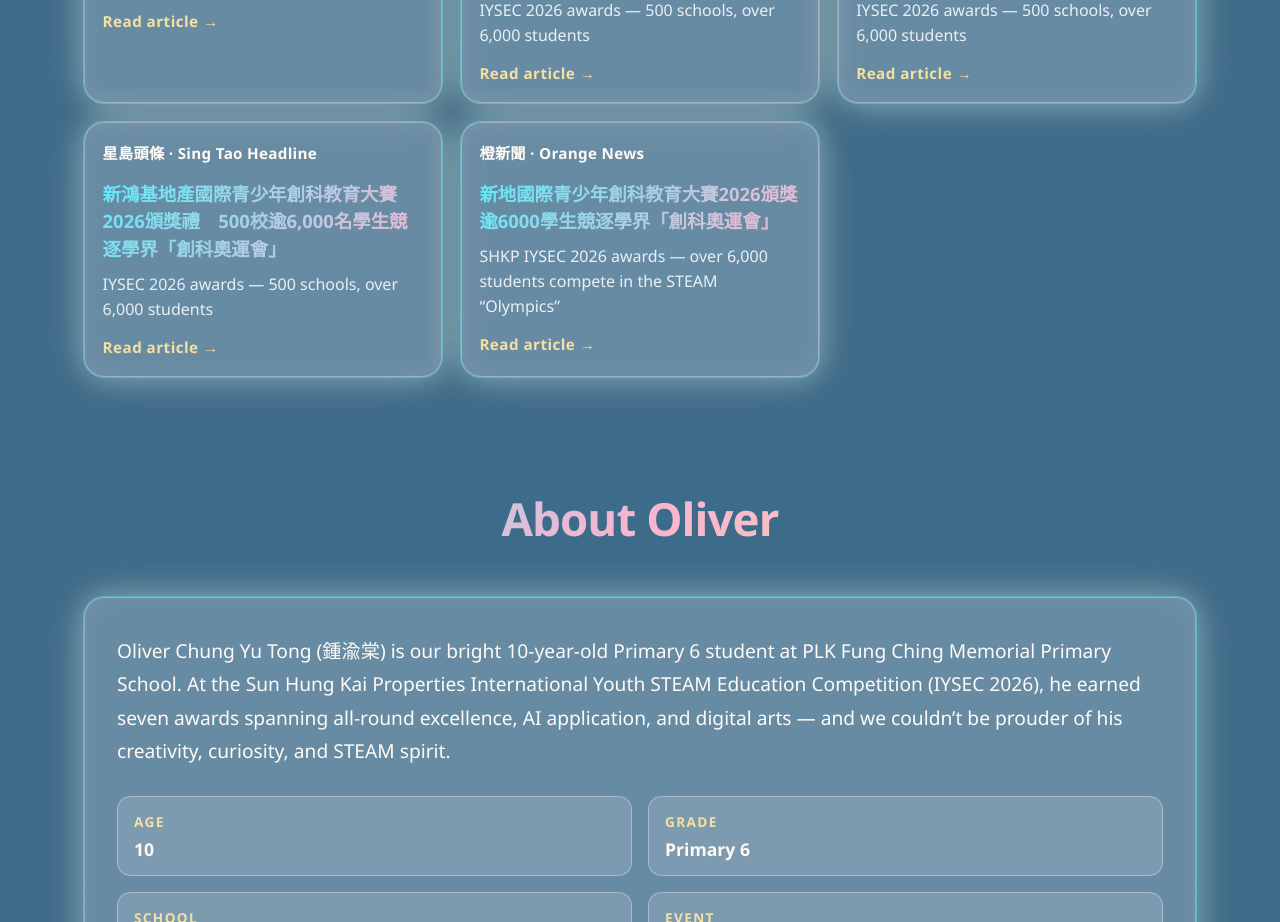
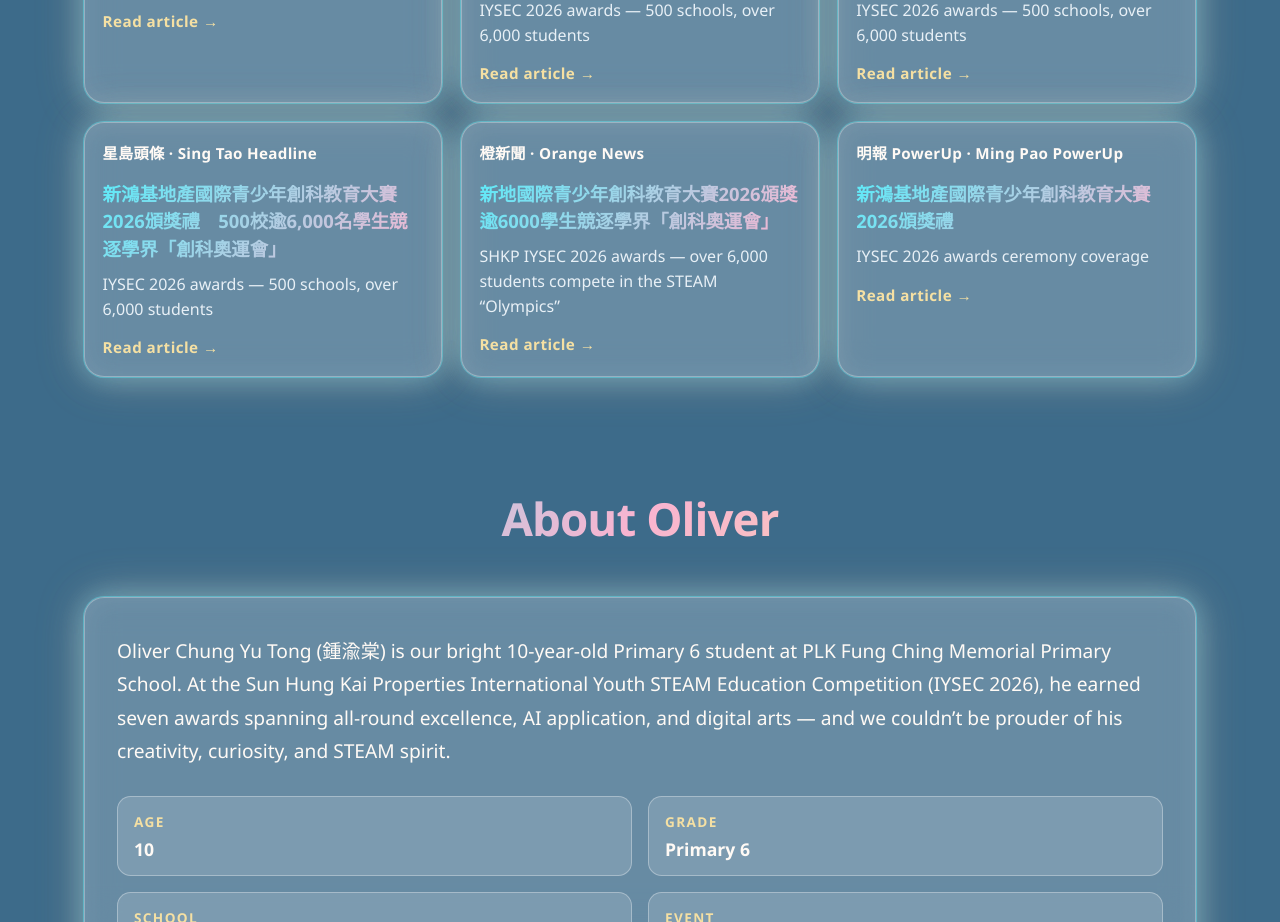
Before and after one commit to abc1235647899/oliver-iysec-2026, a React (Vite) app: page / in a window 1280 px wide. Shown: the part 6460-7382 px from the top of the page. Built offline with nearby package versions, Linux system fonts and the light colour scheme.

Commit message:
chore(media): add Ming Pao PowerUp press link (headline/date unavailable due to Cloudflare)
Co-authored-by: abc1235647899 <abc1235647899@users.noreply.github.com>

```diff
--- a/src/data/media.ts
+++ b/src/data/media.ts
@@ -41,4 +41,10 @@ export const mediaItems: MediaItem[] = [
     titleEnShort: 'SHKP IYSEC 2026 awards — over 6,000 students compete in the STEAM “Olympics”',
     url: 'https://www.orangenews.hk/vgly/VW2JFpF/%E6%96%B0%E5%9C%B0%E5%9C%8B%E9%9A%9B%E9%9D%92%E5%B0%91%E5%B9%B4%E5%89%B5%E7%A7%91%E6%95%99%E8%82%B2%E5%A4%A7%E8%B3%BD2026%E9%A0%92%E7%8D%8E-%E9%80%BE6000%E5%AD%B8%E7%94%9F%E7%AB%B6%E9%80%90%E5%AD%B8%E7%95%8C-%E5%89%B5%E7%A7%91%E5%A5%A7%E9%81%8B%E6%9C%83.shtml',
   },
+  {
+    outlet: '明報 PowerUp · Ming Pao PowerUp',
+    titleZh: '新鴻基地產國際青少年創科教育大賽2026頒獎禮',
+    titleEnShort: 'IYSEC 2026 awards ceremony coverage',
+    url: 'https://powerup.mingpao.com/%E6%96%B0%E9%B4%BB%E5%9F%BA%E5%9C%B0%E7%94%A2%E5%9C%8B%E9%9A%9B%E9%9D%92%E5%B0%91%E5%B9%B4%E5%89%B5%E7%A7%91%E6%95%99%E8%82%B2%E5%A4%A7%E8%B3%BD-2026%E9%A0%92%E7%8D%8E%E7%A6%AE/',
+  },
 ]
```
